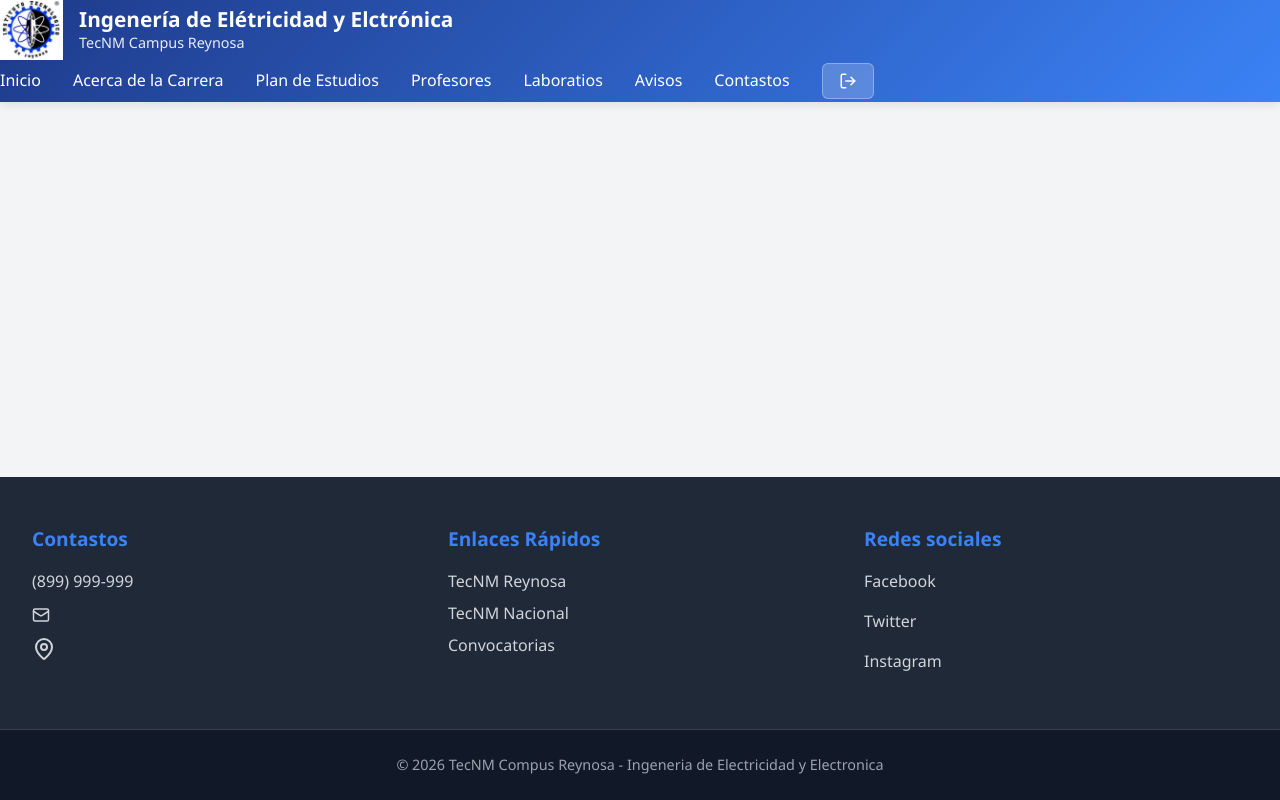
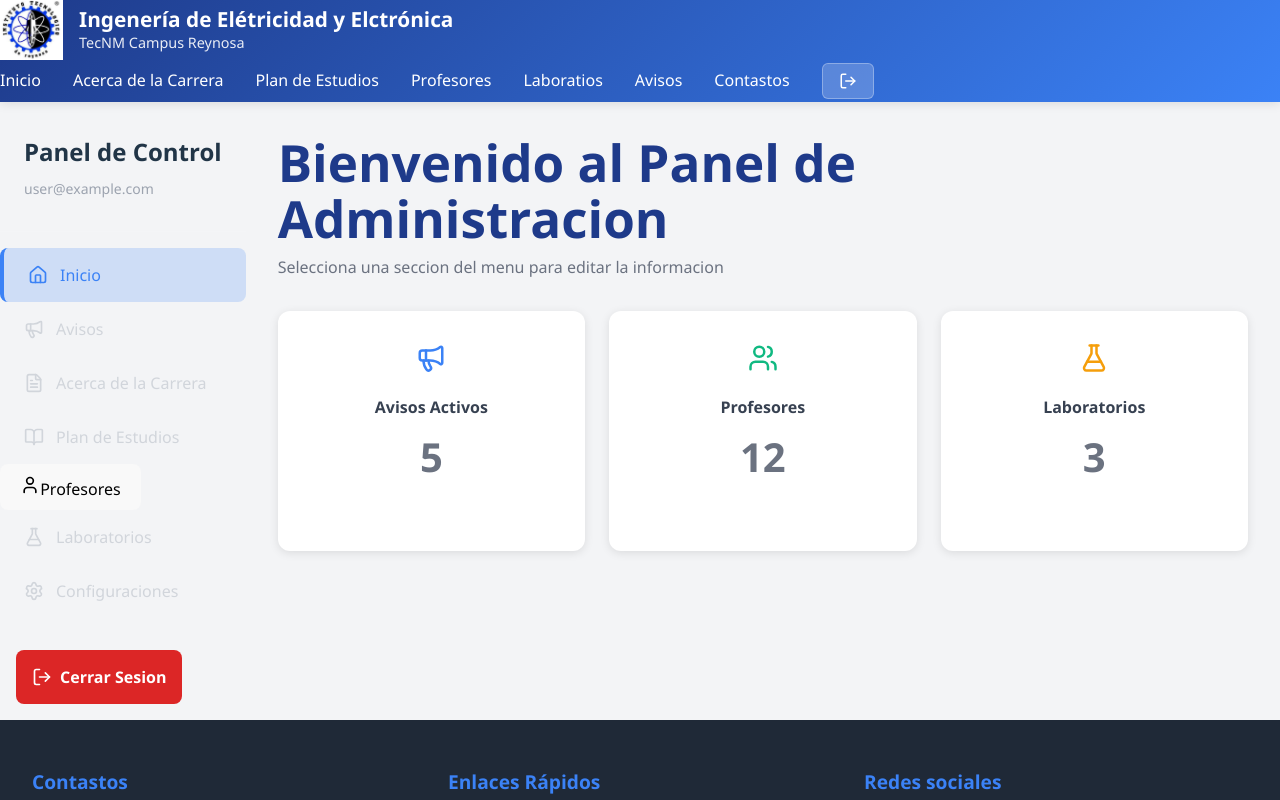
Before and after one commit to Serg1oGD/Electricidad-y-Electronica, a React (Vite) app: page /admin in a window 1280 px wide. Shown: the top 800 px of the page. Built offline with nearby package versions, Linux system fonts and the light colour scheme; no server answers; sample sign-in values are in the browser's storage.

Commit message:
Agregando el panel de admin

```diff
--- a/src/App.jsx
+++ b/src/App.jsx
@@ -5,6 +5,8 @@ import Footer from './components/Layout/Footer';
 import Home from './pages/Home';
 import Login from './pages/Login';
 import './App.css'
+import ProtectedRoute from './components/ProtectedRoute';
+import AdminPanel from './pages/AdminPanel';
 
 function App() {
   return (
@@ -16,6 +18,11 @@ function App() {
             <Routes>
               <Route path="/" element={<Home />} />
               <Route path="/login" element={<Login />} />
+              <Route path="/admin" element={
+                <ProtectedRoute>
+                  <AdminPanel />
+                </ProtectedRoute>
+              }/>
               {/* Aquí agregaremos más rutas después */}
             </Routes>
           </main>
--- /dev/null
+++ b/src/components/ProtectedRoute.jsx
@@ -0,0 +1,14 @@
+import { Navigate } from "react-router-dom";
+import { useAuth } from "../context/AuthContext";
+
+function ProtectedRoute({ children }){
+    const { currentUser } = useAuth();
+
+    if (!currentUser) {
+        return <Navigate to="/login" replace />;
+    }
+
+    return children;
+}
+
+export default ProtectedRoute;
--- /dev/null
+++ b/src/pages/AdminPanel.css
@@ -0,0 +1,152 @@
+.admin-panel {
+  display: flex;
+  min-height: calc(100vh - 200px);
+  background: #f3f4f6;
+}
+
+/* Sidebar */
+.admin-sidebar {
+  width: 280px;
+  background: #1f2937;
+  color: white;
+  display: flex;
+  flex-direction: column;
+  position: sticky;
+  top: 0;
+  height: calc(100vh - 200px);
+}
+
+.admin-header {
+  padding: 2rem 1.5rem;
+  border-bottom: 1px solid rgba(255, 255, 255, 0.1);
+}
+
+.admin-header h2 {
+  margin: 0 0 0.5rem 0;
+  font-size: 1.5rem;
+}
+
+.admin-user {
+  margin: 0;
+  font-size: 0.875rem;
+  color: #9ca3af;
+  overflow: hidden;
+  text-overflow: ellipsis;
+  white-space: nowrap;
+}
+
+/* Navegación */
+.admin-nav {
+  flex: 1;
+  padding: 1rem 0;
+  overflow-y: auto;
+}
+
+.admin-nav-item {
+  width: 100%;
+  display: flex;
+  align-items: center;
+  gap: 0.75rem;
+  padding: 1rem 1.5rem;
+  background: none;
+  border: none;
+  color: #d1d5db;
+  cursor: pointer;
+  transition: all 0.3s;
+  font-size: 1rem;
+  text-align: left;
+}
+
+.admin-nav-item:hover {
+  background: rgba(59, 130, 246, 0.1);
+  color: #3b82f6;
+}
+
+.admin-nav-item.active {
+  background: rgba(59, 130, 246, 0.2);
+  color: #3b82f6;
+  border-left: 4px solid #3b82f6;
+}
+
+.admin-logout {
+  margin: 1rem;
+  padding: 1rem;
+  background: #dc2626;
+  color: white;
+  border: none;
+  border-radius: 8px;
+  cursor: pointer;
+  display: flex;
+  align-items: center;
+  justify-content: center;
+  gap: 0.5rem;
+  font-weight: 600;
+  transition: background 0.3s;
+}
+
+.admin-logout:hover {
+  background: #b91c1c;
+}
+
+/* Contenido principal */
+.admin-content {
+  flex: 1;
+  padding: 2rem;
+  overflow-y: auto;
+}
+
+.admin-section h1 {
+  color: #1e3a8a;
+  margin-bottom: 0.5rem;
+}
+
+.admin-section p {
+  color: #6b7280;
+  margin-bottom: 2rem;
+}
+
+/* Tarjetas de estadísticas */
+.stats-grid {
+  display: grid;
+  grid-template-columns: repeat(auto-fit, minmax(250px, 1fr));
+  gap: 1.5rem;
+  margin-top: 2rem;
+}
+
+.stat-card {
+  background: white;
+  padding: 2rem;
+  border-radius: 12px;
+  box-shadow: 0 2px 10px rgba(0, 0, 0, 0.1);
+  text-align: center;
+}
+
+.stat-card h3 {
+  color: #374151;
+  margin: 1rem 0 0.5rem 0;
+  font-size: 1rem;
+}
+
+.stat-number {
+  font-size: 2.5rem;
+  font-weight: bold;
+  color: #1e3a8a;
+  margin: 0;
+}
+
+/* Responsive */
+@media (max-width: 768px) {
+  .admin-panel {
+    flex-direction: column;
+  }
+
+  .admin-sidebar {
+    width: 100%;
+    height: auto;
+    position: relative;
+  }
+
+  .admin-nav {
+    max-height: 300px;
+  }
+}
--- /dev/null
+++ b/src/pages/AdminPanel.jsx
@@ -0,0 +1,151 @@
+import { useState } from "react";
+import { useAuth } from "../context/AuthContext";
+import { useNavigate } from "react-router-dom";
+import {
+    FileText,
+    User,
+    BookOpen,
+    FlaskConical,
+    Megaphone,
+    Settings,
+    Home,
+    Book,
+    LogOut,
+    Users
+} from 'lucide-react';
+import './AdminPanel.css';
+
+function AdminPanel() {
+    const { currentUser, logout } = useAuth();
+    const navigate = useNavigate();
+    const [activeSection, setActiveSection] = useState('inicio');
+
+    const handleLogout = async () => {
+        try {
+            await logout();
+            navigate('/');
+        } catch (error){
+            console.error('Error al cerrar sesion: ', error);
+        }
+    };
+        return (
+        <div className="admin-panel">
+            {/* Sinderbar */}
+            <aside className="admin-sinderbar">
+                <div className="admin-header">
+                    <h2>Panel de Control</h2>
+                    <p className="admin-user">{currentUser?.email}</p>
+                </div>
+
+                <nav className="admin-nav">
+                    <button className={`admin-nav-item ${activeSection === 'inicio' ? 'active' : ''}`}onClick={() => setActiveSection('inicio')}>
+                        <Home size={20}/>
+                        Inicio
+                    </button>
+                    <button
+                    className={`admin-nav-item ${activeSection === 'avisos' ? 'active' : ''}`}onClick={() => setActiveSection('avisos')}
+                    >
+                        <Megaphone size={20}/>
+                        Avisos
+                    </button>
+                    <button className={`admin-nav-item ${activeSection === 'carrera' ? 'active' : ''}`}onClick={() => setActiveSection('carrera')}
+                    >
+                        <FileText size={20}/>
+                        Acerca de la Carrera
+                    </button>
+                    <button className={`admin-nav-item ${activeSection === 'plan' ? 'active' : ''}`}onClick={() => setActiveSection('plan')}
+                    >
+                        <BookOpen size={20}/>
+                        Plan de Estudios
+                    </button>
+                    <button className={`adimn-nav-item ${activeSection === 'profesores' ? 'active' : ''}`}onClick={() => setActiveSection('profesores')}
+                    >
+                        <User size={20}/>
+                        Profesores
+                    </button>
+                    <button className={`admin-nav-item ${activeSection === 'laboratorios' ? 'active' : ''}`}onClick={() => setActiveSection('laboratorios')}
+                    >
+                        <FlaskConical size={20}/>
+                        Laboratorios
+                    </button>
+                    <button className={`admin-nav-item ${activeSection === 'configuracion' ? 'active' : ''}`}onClick={() => setActiveSection('configuracion')}
+                    >
+                        <Settings size={20}/>
+                        Configuraciones
+                    </button>
+                </nav>
+                    <button className="admin-logout" onClick={handleLogout}>
+                        <LogOut size={20}/>
+                        Cerrar Sesion
+                    </button>
+            </aside>
+
+            {/* Contenido Principal */}
+            <main className="admin-content">
+                {activeSection === 'inicio' && (
+                    <div className="admin-section">
+                        <h1>Bienvenido al Panel de Administracion</h1>
+                        <p>Selecciona una seccion del menu para editar la informacion</p>
+
+                        <div className="stats-grid">
+                            <div className="stat-card">
+                                <Megaphone size={30} color="#3b82f6"/>
+                                <h3>Avisos Activos</h3>
+                                <p className="stat-number">5</p>
+                            </div>
+                            <div className="stat-card">
+                                <Users size={30} color="#10b981"/>
+                                <h3>Profesores</h3>
+                                <p className="stat-number">12</p>
+                            </div>
+                            <div className="stat-card">
+                                <FlaskConical size={30} color="#f59e0b"/>
+                                <h3>Laboratorios</h3>
+                                <p className="stat-number">3</p>
+                            </div>
+                        </div>
+                    </div>
+                )}
+                {activeSection === 'avisos' && (
+                    <div className="admin-section">
+                        <h1>Gestion de Avisos</h1>
+                        <p>Aqui podresa crear, editar y eliminar avisos.</p>
+                        {/* */}
+                    </div>
+                )}
+                {activeSection === 'carrera' && (
+                    <div className="admin-section">
+                        <h1>Acerca de la Carrera</h1>
+                        <p>Aqui se Edita la informacion sobre el departamento</p>
+                    </div>
+                )}
+                {activeSection === 'plan' && (
+                    <div className="admin-section">
+                        <h1>Plan de Estudio</h1>
+                        <p>Actualiza el plan de estudios y material</p>
+                    </div>
+                )}
+                {activeSection === 'profesores' && (
+                    <div className="admin-section">
+                        <h1>Profesores</h1>
+                        <p>Gestion de los prefiles de los profesores</p>
+                    </div>
+                )}
+                {activeSection === 'laboratorios' && (
+                    <div className="admin-section">
+                        <h1>Laboratorios</h1>
+                        <p>Gestion de la informacion de los laboratorios</p>
+                    </div>
+                )}
+                {activeSection === 'configuraciones' && (
+                    <div className="admin-section">
+                        <h1>Configuraciones</h1>
+                        <p>Configuraciones generales del sito</p>
+                    </div>
+                )}
+            </main>
+        </div>
+    )
+};
+
+export default AdminPanel;
```
